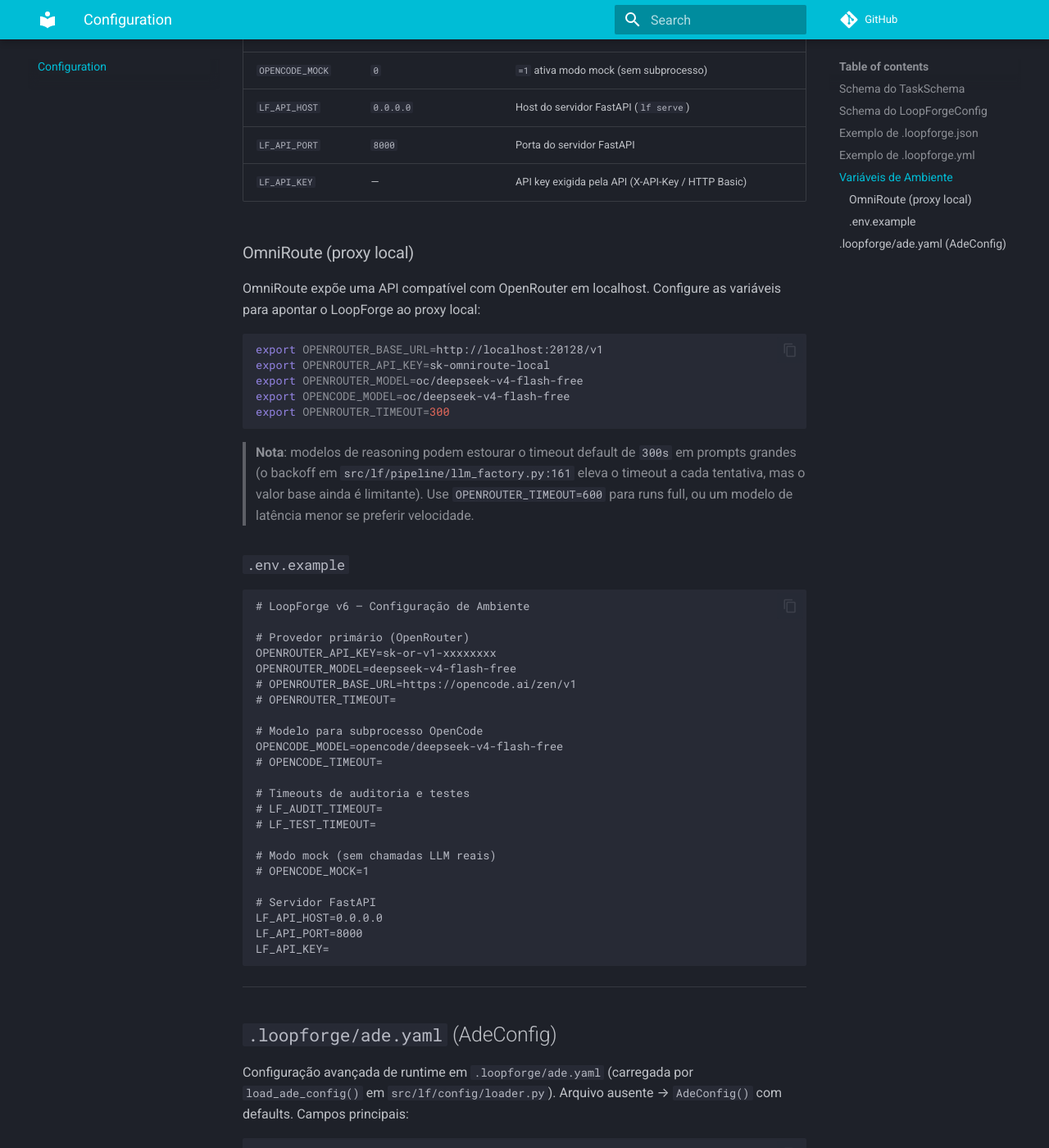
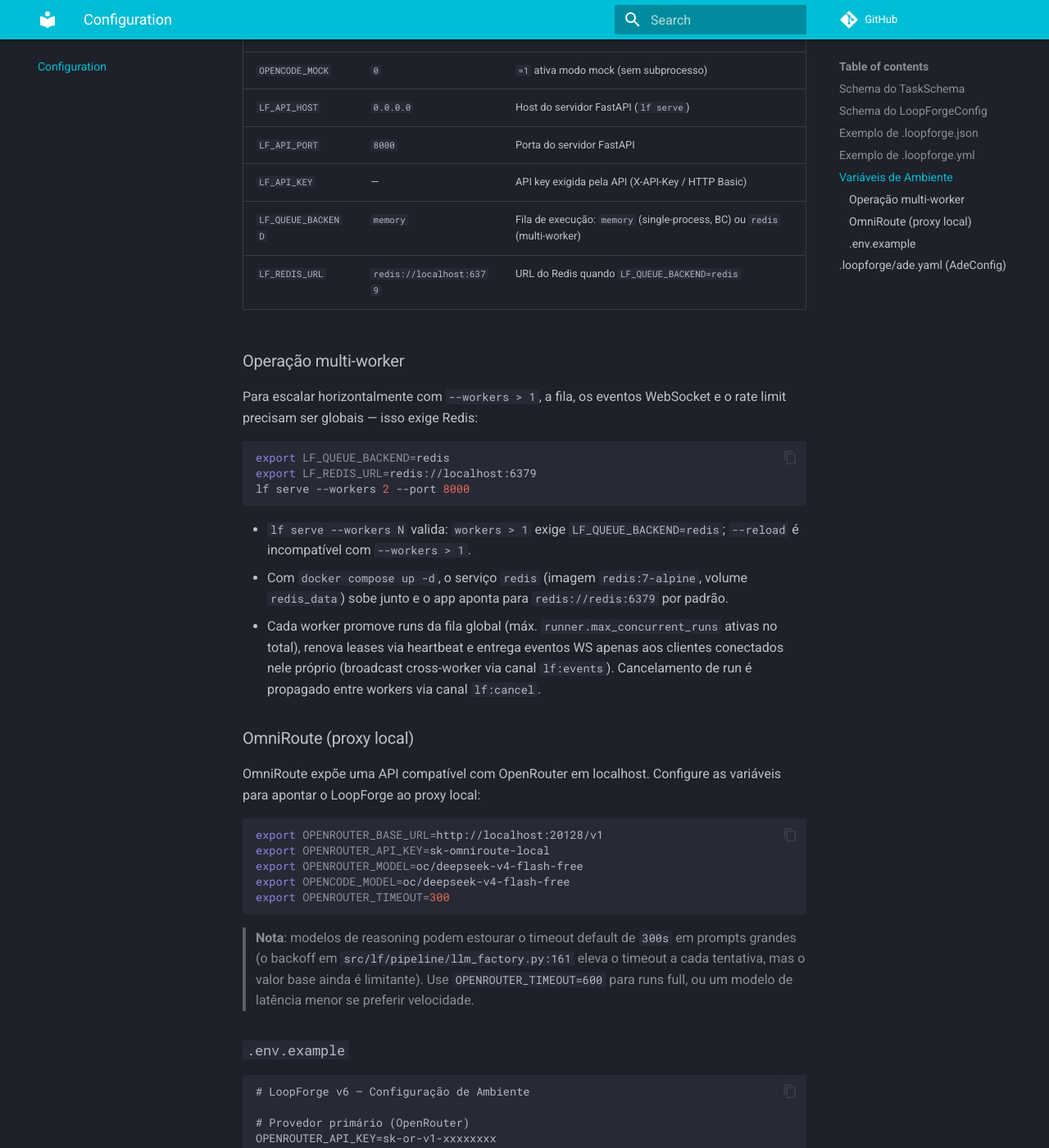
Before and after one commit to Lucas-Damasceno-dev/LoopForge, an MkDocs documentation site: the page built from docs/configuration.md, in a window 1280 px wide and 1400 px high, scrolled down 2685 px. Shown: the whole window at 82% size. Built offline with MkDocs 1.6.1 and Material for MkDocs 9.7.7, drawn with Linux system fonts in a browser that asks for light colours; comment, search, counter and statistics services are not loaded; some of the changed text lies outside the part shown.

Commit message:
docs: envs multi-worker e operação com redis

````diff
--- a/docs/configuration.md
+++ b/docs/configuration.md
@@ -117,6 +117,22 @@
 | `LF_API_HOST` | `0.0.0.0` | Host do servidor FastAPI (`lf serve`) |
 | `LF_API_PORT` | `8000` | Porta do servidor FastAPI |
 | `LF_API_KEY` | — | API key exigida pela API (X-API-Key / HTTP Basic) |
+| `LF_QUEUE_BACKEND` | `memory` | Fila de execução: `memory` (single-process, BC) ou `redis` (multi-worker) |
+| `LF_REDIS_URL` | `redis://localhost:6379` | URL do Redis quando `LF_QUEUE_BACKEND=redis` |
+
+### Operação multi-worker
+
+Para escalar horizontalmente com `--workers > 1`, a fila, os eventos WebSocket e o rate limit precisam ser globais — isso exige Redis:
+
+```bash
+export LF_QUEUE_BACKEND=redis
+export LF_REDIS_URL=redis://localhost:6379
+lf serve --workers 2 --port 8000
+```
+
+- `lf serve --workers N` valida: `workers > 1` exige `LF_QUEUE_BACKEND=redis`; `--reload` é incompatível com `--workers > 1`.
+- Com `docker compose up -d`, o serviço `redis` (imagem `redis:7-alpine`, volume `redis_data`) sobe junto e o app aponta para `redis://redis:6379` por padrão.
+- Cada worker promove runs da fila global (máx. `runner.max_concurrent_runs` ativas no total), renova leases via heartbeat e entrega eventos WS apenas aos clientes conectados nele próprio (broadcast cross-worker via canal `lf:events`). Cancelamento de run é propagado entre workers via canal `lf:cancel`.
 
 ### OmniRoute (proxy local)
 
@@ -158,6 +174,10 @@
 LF_API_HOST=0.0.0.0
 LF_API_PORT=8000
 LF_API_KEY=
+
+# Multi-worker (fila global)
+# LF_QUEUE_BACKEND=memory   # memory (single-process, BC) | redis (multi-worker)
+# LF_REDIS_URL=redis://localhost:6379
 ```
 
 ---
````
Also changed, not shown: 5 other files.
